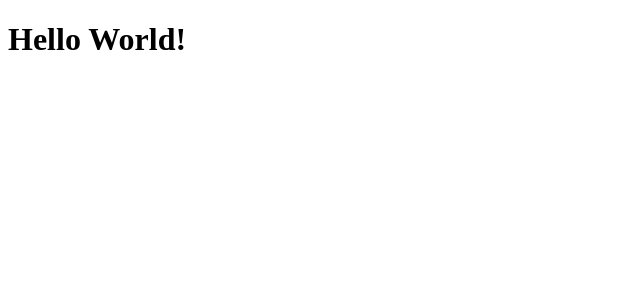
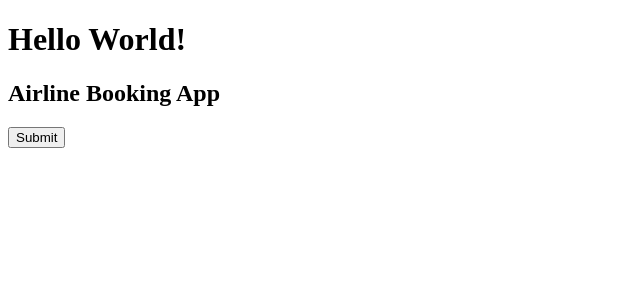
Before and after one commit to leewebstechnologies/airlinebookingapp, a React (Create React App) app: page / in a window 1280 px wide. Shown: the top 300 px of the page, without its empty margins (0-640 px from the left). Built offline with nearby package versions, Linux system fonts and the light colour scheme.

Commit message:
app.js changed to app.jsx

```diff
--- a/src/App.js
+++ b/src/App.jsx
@@ -2,6 +2,8 @@ function App() {
   return (
     <div>
       <h1>Hello World!</h1>
+      <h2>Airline Booking App</h2>
+      <button>Submit</button>
     </div>
   );
 }
```
